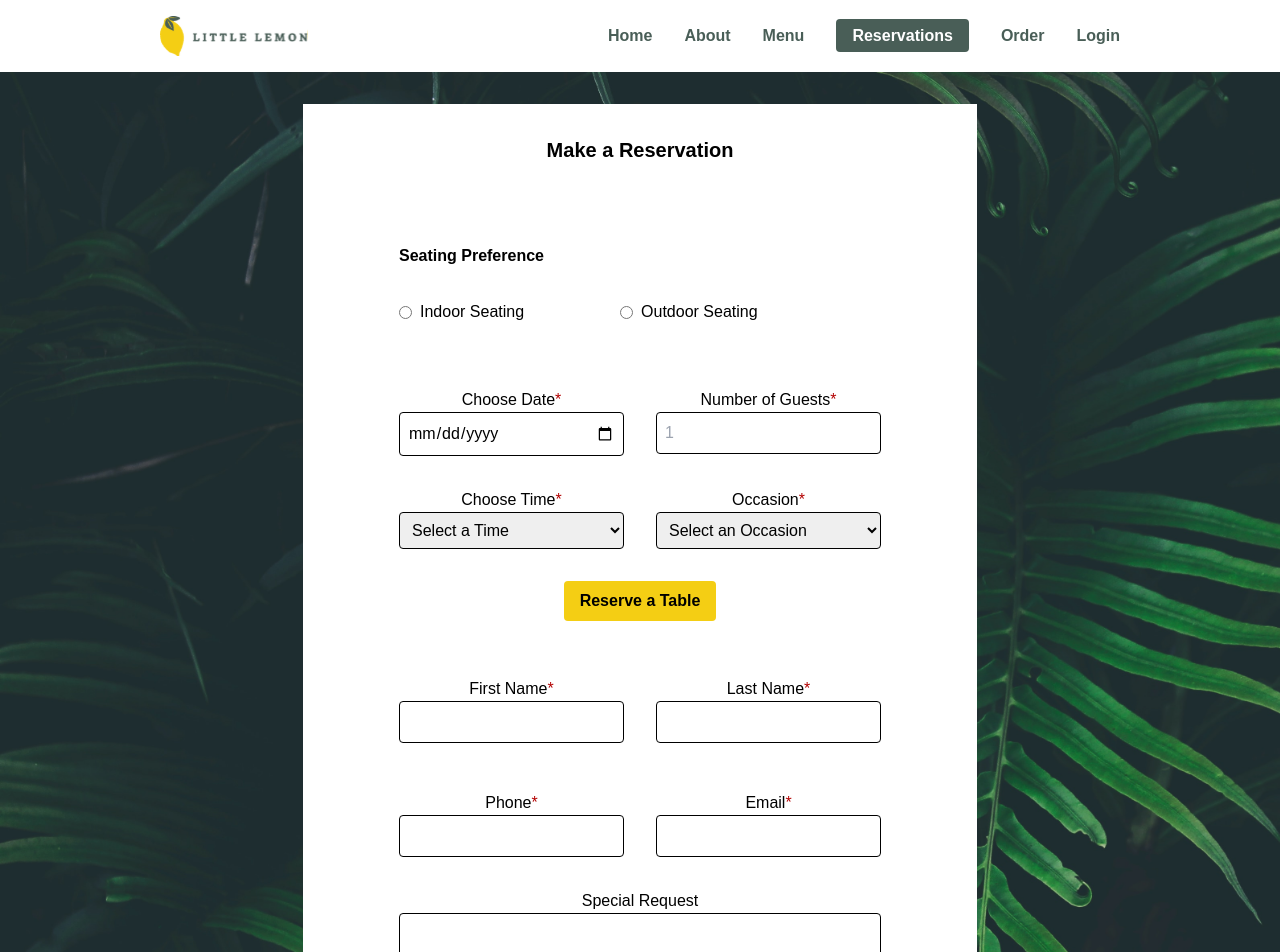
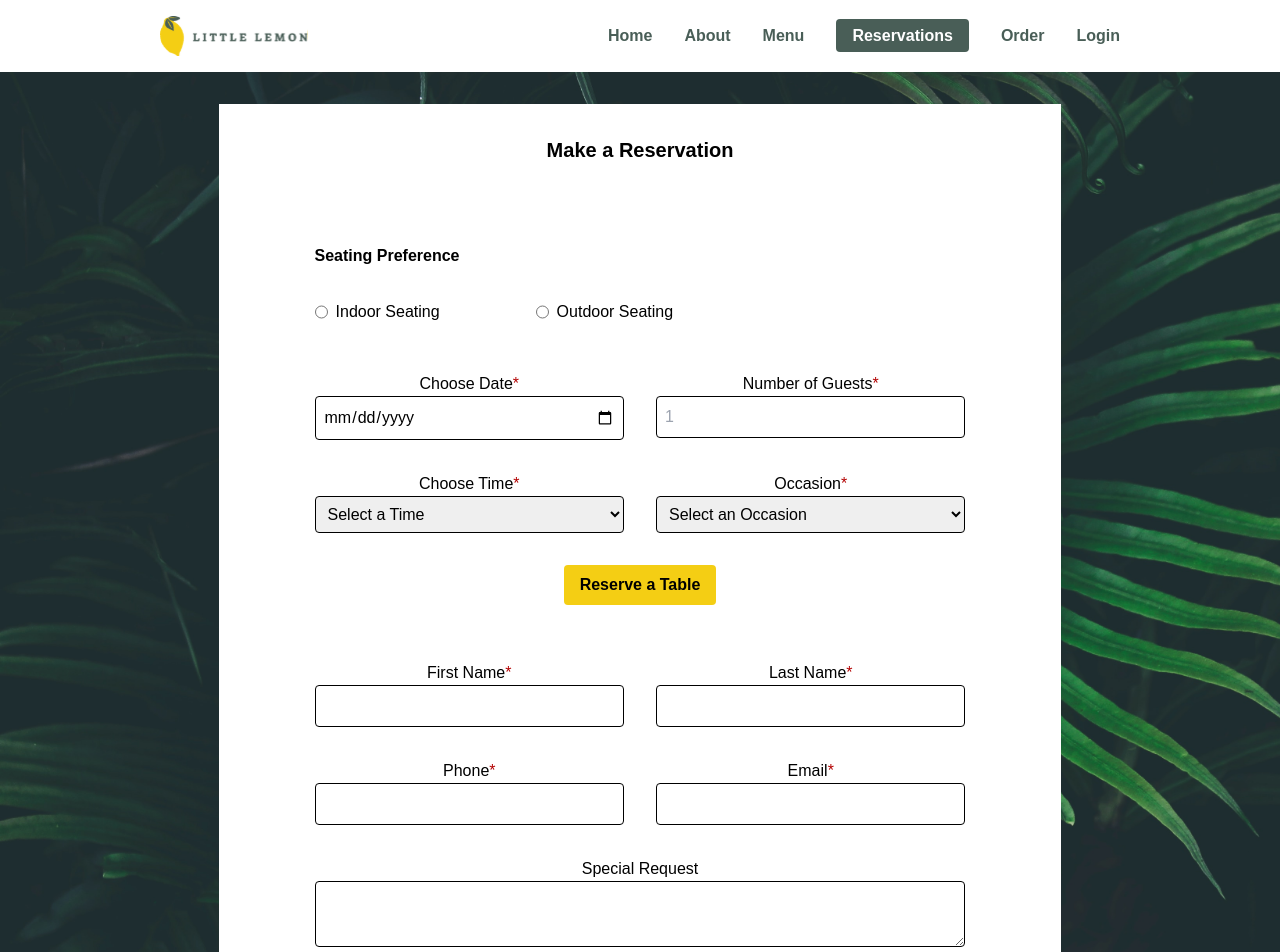
Before and after one commit to OpeDada/new-little, a React (Create React App) app: page /reservation in a window 1280 px wide. Shown: the top 952 px of the page. Built offline with nearby package versions, Linux system fonts and the light colour scheme.

Commit message:
removed unused code

```diff
--- a/src/components/pages/reservation/FormFields.js
+++ b/src/components/pages/reservation/FormFields.js
@@ -13,11 +13,11 @@
 
   return (
     <>
-      <div className="grid grid-cols-2 gap-8 mb-4">
+      <div className="grid grid-cols-2 gap-8">
         <label className="text-left font-bold">Seating Preference</label>
         <div className="flex gap-24 col-span-2 mb-4">
-          <div className="mb-4">
-            <label className="flex items-center">
+          <div className="">
+            <label className="flex">
               <input
                 type="radio"
                 id="indoorSeating"
@@ -32,8 +32,8 @@
               Indoor Seating
             </label>
           </div>
-          <div className="mb-4">
-            <label className="flex items-center">
+          <div className="">
+            <label className="flex">
               <input
                 type="radio"
                 id="outdoorSeating"
@@ -55,7 +55,7 @@
         </div>
 
         <div className="col-span-1">
-          <label htmlFor="date" className="block font-medium">
+          <label htmlFor="date" className="">
             Choose Date<span className="text-red">*</span>
           </label>
           <input
@@ -72,7 +72,7 @@
         </div>
 
         <div className="col-span-1">
-          <label htmlFor="guests" className="block font-medium">
+          <label htmlFor="guests" className="">
             Number of Guests<span className="text-red">*</span>
           </label>
           <input
@@ -90,7 +90,7 @@
           )}
         </div>
         <div className="col-span-1">
-          <label htmlFor="time" className="block font-medium">
+          <label htmlFor="time" className="">
             Choose Time<span className="text-red">*</span>
           </label>
           <select
@@ -111,7 +111,7 @@
           )}
         </div>
         <div className="col-span-1">
-          <label htmlFor="occasion" className="block font-medium">
+          <label htmlFor="occasion" className="">
             Occasion<span className="text-red">*</span>
           </label>
           <select
@@ -133,7 +133,7 @@
         <button
           type="button"
           onClick={handleReserveTableClick}
-          className="bg-yellow hover:bg-green hover:text-white hover:border border-gray font-bold py-2 px-4 rounded"
+          className="bg-yellow hover:bg-green hover:text-white font-bold py-2 px-4 rounded"
         >
           Reserve a Table
         </button>
@@ -147,8 +147,8 @@
   return (
     <>
       <div id="secondSection" className="grid grid-cols-2 gap-8">
-        <div className="col-span-1 mb-4">
-          <label htmlFor="firstName" className="block font-medium">
+        <div className="col-span-1">
+          <label htmlFor="firstName" className="">
             First Name<span className="text-red">*</span>
           </label>
           <input
@@ -164,7 +164,7 @@
         </div>
 
         <div className="col-span-1">
-          <label htmlFor="lastName" className="block font-medium">
+          <label htmlFor="lastName" className="">
             Last Name<span className="text-red">*</span>
           </label>
           <input
@@ -179,7 +179,7 @@
           )}
         </div>
         <div className="col-span-1">
-          <label htmlFor="phone" className="block font-medium">
+          <label htmlFor="phone" className="">
             Phone<span className="text-red">*</span>
           </label>
           <input
@@ -194,7 +194,7 @@
           )}
         </div>
         <div className="col-span-1">
-          <label htmlFor="email" className="block font-medium">
+          <label htmlFor="email" className="">
             Email<span className="text-red">*</span>
           </label>
           <input
@@ -210,7 +210,7 @@
         </div>
 
         <div className="col-span-2">
-          <label htmlFor="specialRequest" className="block font-medium">
+          <label htmlFor="specialRequest" className="">
             Special Request
           </label>
           <textarea
@@ -223,7 +223,7 @@
             <div className="text-red">{formik.errors.specialRequest}</div>
           )}
         </div>
-        <div className="col-span-2 mb-4 text-left">
+        <div className="col-span-2 mb-2 text-left">
           <h3 className="text-lg font-semibold mb-2">Reservation Details</h3>
           <p>Date: {formik.values.date}</p>
           <p>Time: {formik.values.time}</p>
@@ -252,7 +252,7 @@
         <div className="col-span-2 text-center">
           <button
             type="submit"
-            className="bg-yellow hover:bg-green hover:text-white hover:border border-gray font-bold py-2 px-4 rounded cursor-pointer"
+            className="bg-yellow hover:bg-green hover:text-white font-bold py-2 px-4 rounded cursor-pointer"
             disabled={!formik.isValid}
           >
             Confirm Reservation
```
